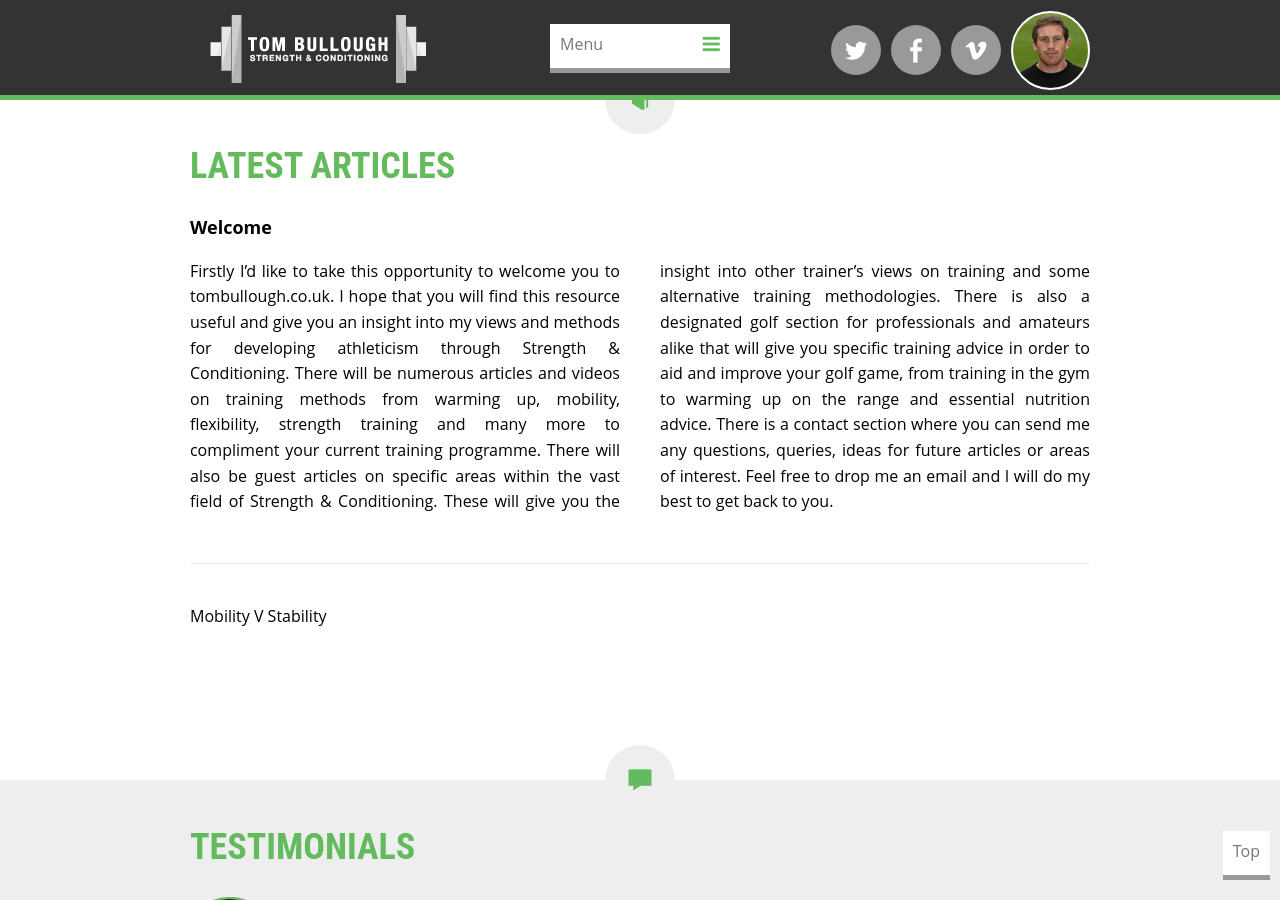
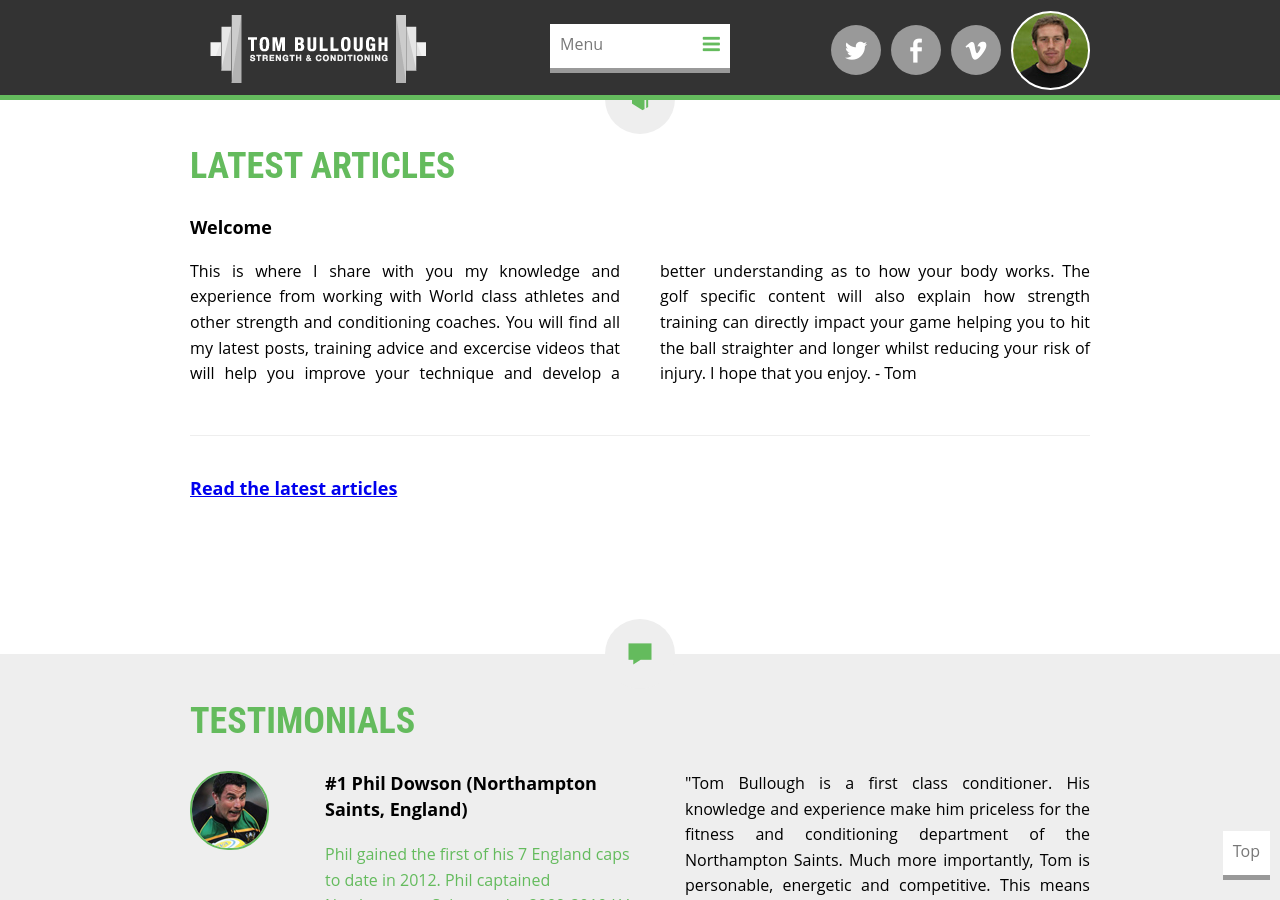
Before and after one commit to tbullough/tbullough.github.io, a Jekyll site: the page built from index.html, in a window 1280 px wide and 900 px high, scrolled down 986 px. Built offline with Jekyll 4.4.1, drawn with Linux system fonts in a browser that asks for light colours; Markdown is read by kramdown in place of the engine named in the settings.

Commit message:
Update articles.yml
Mike's update

```diff
--- a/_data/articles.yml
+++ b/_data/articles.yml
@@ -1,6 +1,5 @@
 - heading: Latest Articles
   title: Welcome
-  content: <p>Firstly I’d like to take this opportunity to welcome you to tombullough.co.uk. I hope that you will find this resource useful and give you an insight into my views and methods for developing athleticism through Strength & Conditioning. There will be numerous articles and videos on training methods from warming up, mobility, flexibility, strength training and many more to compliment your current training programme. There will also be guest articles on specific areas within the vast field of Strength & Conditioning. These will give you the insight into other trainer’s views on training and some alternative training methodologies. There is also a designated golf section for professionals and amateurs alike that will give you specific training advice in order to aid and improve your golf game, from training in the gym to warming up on the range and essential nutrition advice. There is a contact section where you can send me any questions, queries, ideas for future articles or areas of interest. Feel free to drop me an email and I will do my best to get back to you.</p>
+  content: <p>This is where I share with you my knowledge and experience from working with World class athletes and other strength and conditioning coaches. You will find all my latest posts, training advice and excercise videos that will help you improve your technique and develop a better understanding as to how your body works. The golf specific content will also explain how strength training can directly impact your game helping you to hit the ball straighter and longer whilst reducing your risk of injury. I hope that you enjoy. - Tom</p>
 
-- title: <p> Mobility V Stability</p>
-  content:
+- title: <a href="http://tombullough.tumblr.com/" target="_blank">Read the latest articles</a>
```
